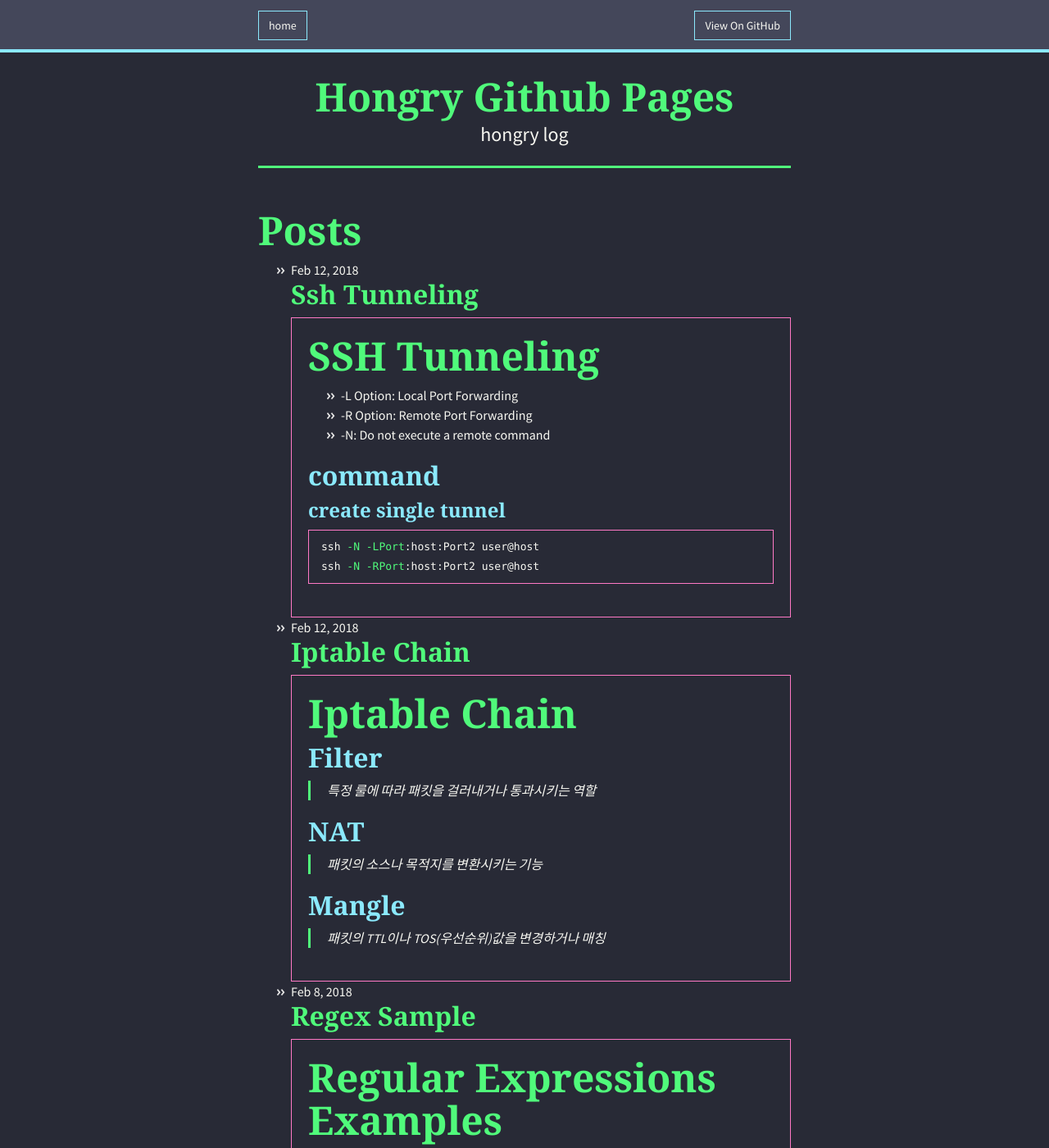
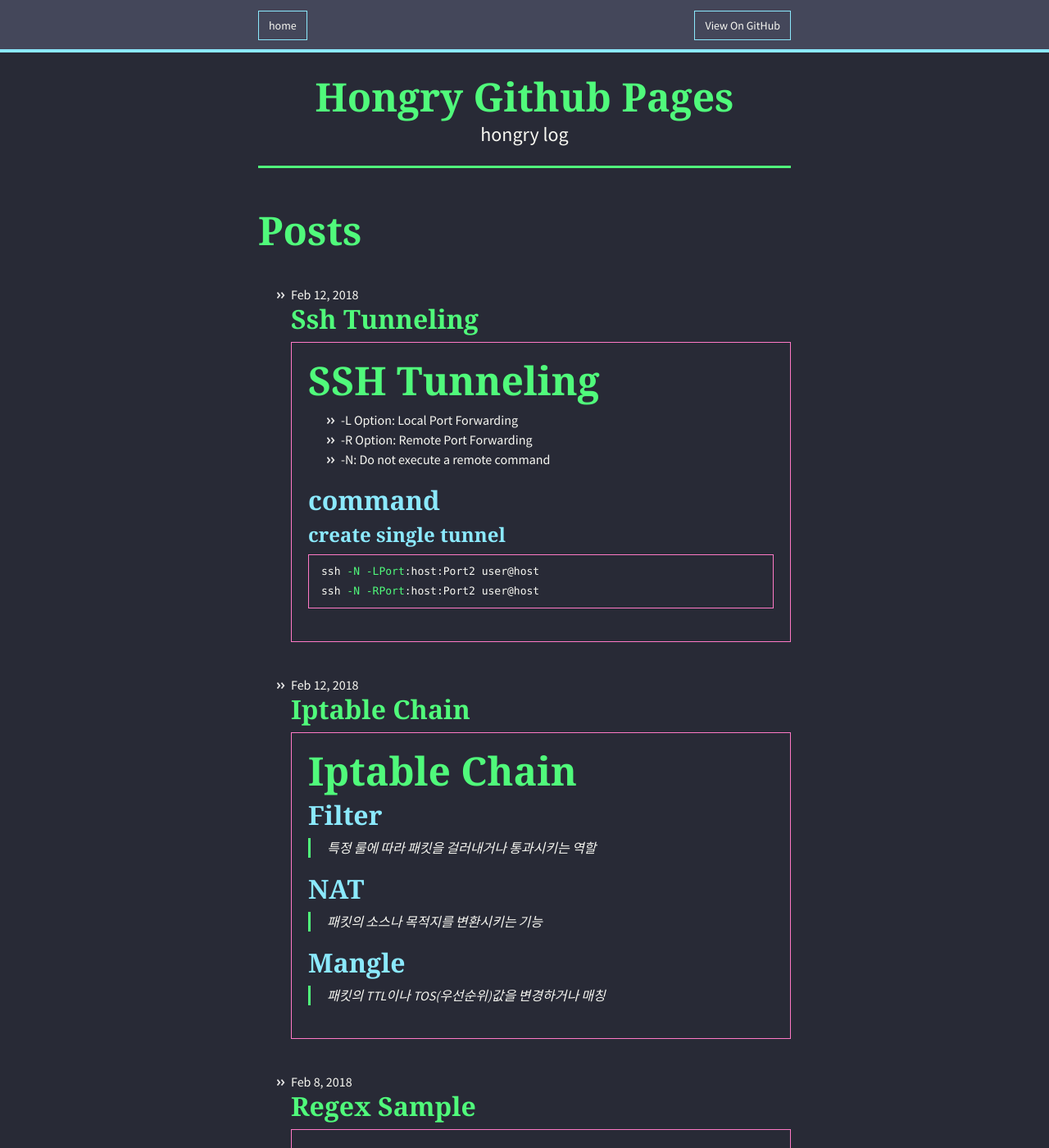
Before and after one commit to hongry18/hongry18.github.io, a Jekyll site: the page built from index.html, in a window 1280 px wide and 1400 px high. Shown: the whole window at 82% size. Built offline with Jekyll 4.4.1, drawn with Linux system fonts in a browser that asks for light colours; nearby versions of some CDN libraries; the list of posts is cut into pages by our own code.

Commit message:
style change

```diff
--- a/_sass/jekyll-theme-dracula.scss
+++ b/_sass/jekyll-theme-dracula.scss
@@ -276,6 +276,7 @@ section {
       font-weight: 400;
       font-size: 24px;
     }
+
   }
   #footer {
     hr { margin-top:30px; }
@@ -291,6 +292,14 @@ section {
 
       &.right {
         float: right;
+      }
+    }
+  }
+
+  div.home {
+    ul.post-list {
+      li.post-item {
+        margin-top: 40px;
       }
     }
   }
--- a/index.html
+++ b/index.html
@@ -8,7 +8,7 @@ layout: default
 
   <ul class="post-list">
     {% for post in paginator.posts %}
-      <li>
+      <li class="post-item">
         <span class="post-meta">{{ post.date | date: "%b %-d, %Y" }}</span>
 
         <h2>
```
